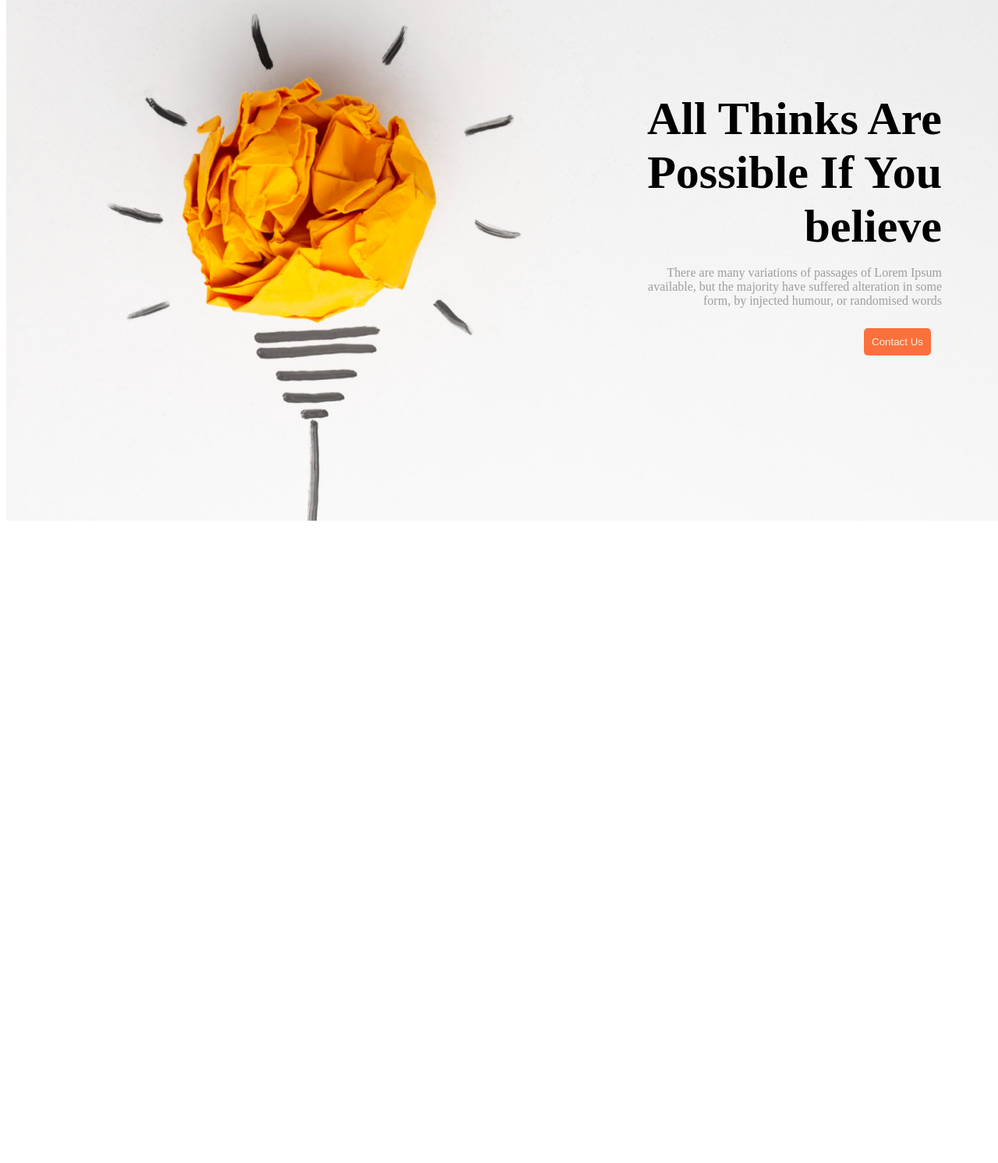
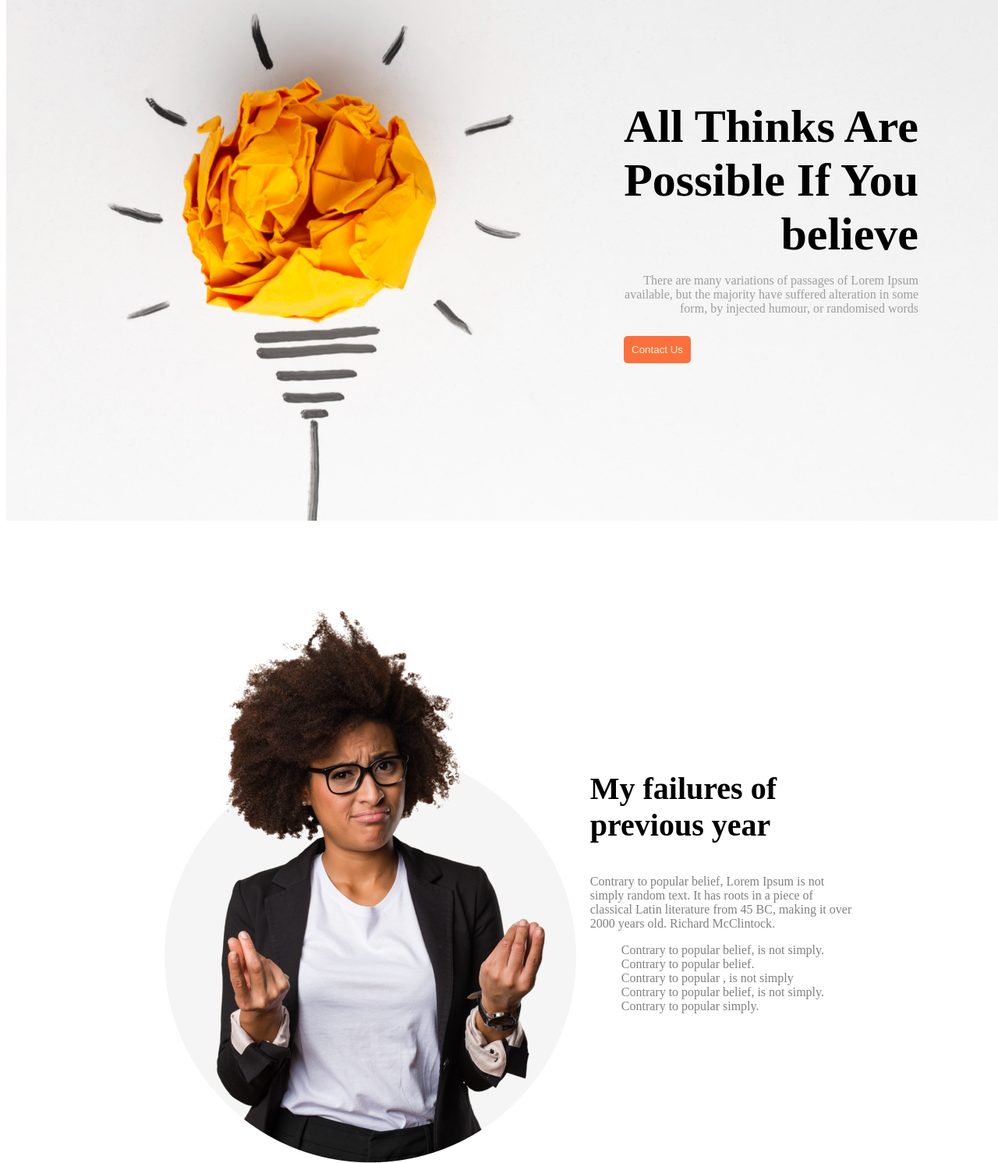
Before and after one commit to ElinaAhmed625/new-year-new-me-assignment, a plain HTML site: page index.html in a window 1280 px wide. Shown: the part 140-1632 px from the top of the page at 78% size. Before the commit the page ends 808 px from the top, so only its background shows below. Drawn offline with Linux system fonts and the light colour scheme.

Commit message:
Section 1 Done

```diff
--- a/index.html
+++ b/index.html
@@ -9,7 +9,7 @@
   </head>
   <body>
     <!-- header starts -->
-    <header class="all">
+    <header class="header">
       <div class="title">
         <h4 class="header-title">
           All Thinks Are<br />
@@ -25,5 +25,34 @@
       </div>
     </header>
     <!-- header ends -->
+    <!-- section 1 strats -->
+
+    <div class="flex-container">
+      <div class="section-item1">
+        <img src="images/person.png" />
+      </div>
+      <div class="section-item2">
+        <h3 class="section-title">
+          My failures of<br />
+          previous year
+        </h3>
+        <p class="section-description">
+          Contrary to popular belief, Lorem Ipsum is not<br />
+          simply random text. It has roots in a piece of<br />
+          classical Latin literature from 45 BC, making it over<br />
+          2000 years old. Richard McClintock.
+        </p>
+
+        <ul type="none">
+          <li>Contrary to popular belief, is not simply.</li>
+          <li>Contrary to popular belief.</li>
+          <li>Contrary to popular , is not simply</li>
+          <li>Contrary to popular belief, is not simply.</li>
+          <li>Contrary to popular simply.</li>
+        </ul>
+      </div>
+    </div>
+
+    <!-- section 1 ends -->
   </body>
 </html>
--- a/style.css
+++ b/style.css
@@ -1,18 +1,19 @@
 /* header styles starts */
-.all {
+.header {
   background: url("images/banner/banner1.png");
   width: 1600px;
   height: 800px;
-  position: absolute;
+  margin-top: 0px;
 }
 .title {
-  margin-top: 250px;
+  float: right;
+  margin-top: 150px;
+  padding: 30px;
 }
 .header-title {
   font-size: 60px;
   font-family: url("https://fonts.googleapis.com/css2?family=Work+Sans:ital,wght@0,400;0,700;1,700&display=swap");
   text-align: right;
-  margin-top: 150px;
   margin-right: 350px;
   padding-right: 50px;
   margin-bottom: 0px;
@@ -26,9 +27,8 @@
   padding-right: 50px;
 }
 .header-btn {
+  background-color: #fc703d;
   text-align: right;
-  background-color: #fc703d;
-  margin-left: 1100px;
   margin-top: 10px;
   padding: 10px;
   color: beige;
@@ -36,3 +36,21 @@
   border: none;
 }
 /* header styles ends */
+/* section 1 starts */
+.flex-container {
+  display: flex;
+  margin-top: 100px;
+  justify-content: center;
+  align-items: center;
+}
+.section-title {
+  font-size: 40px;
+}
+.section-description {
+  color: grey;
+  margin-top: 0px;
+}
+li {
+  color: grey;
+}
+/* section 1 ends */
```
